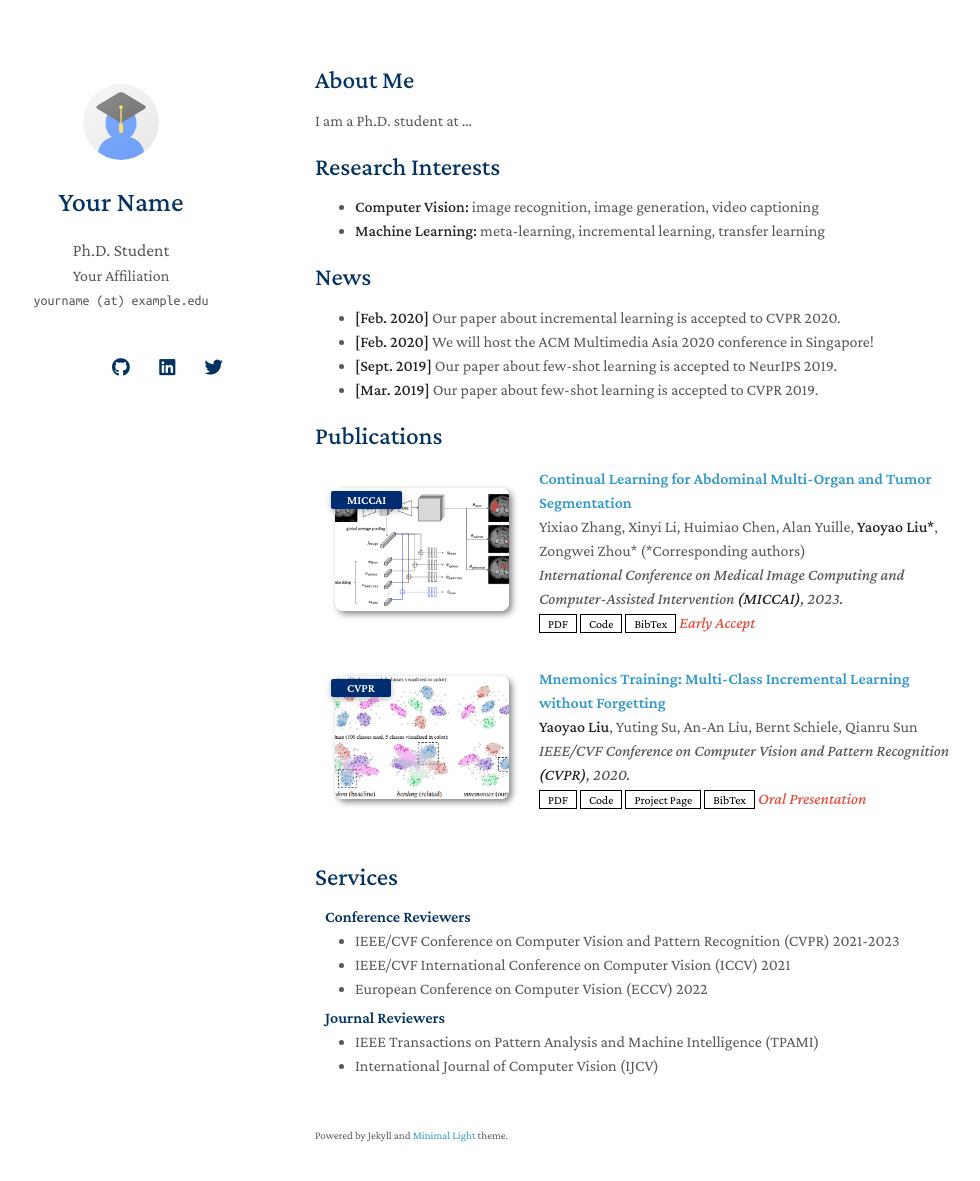
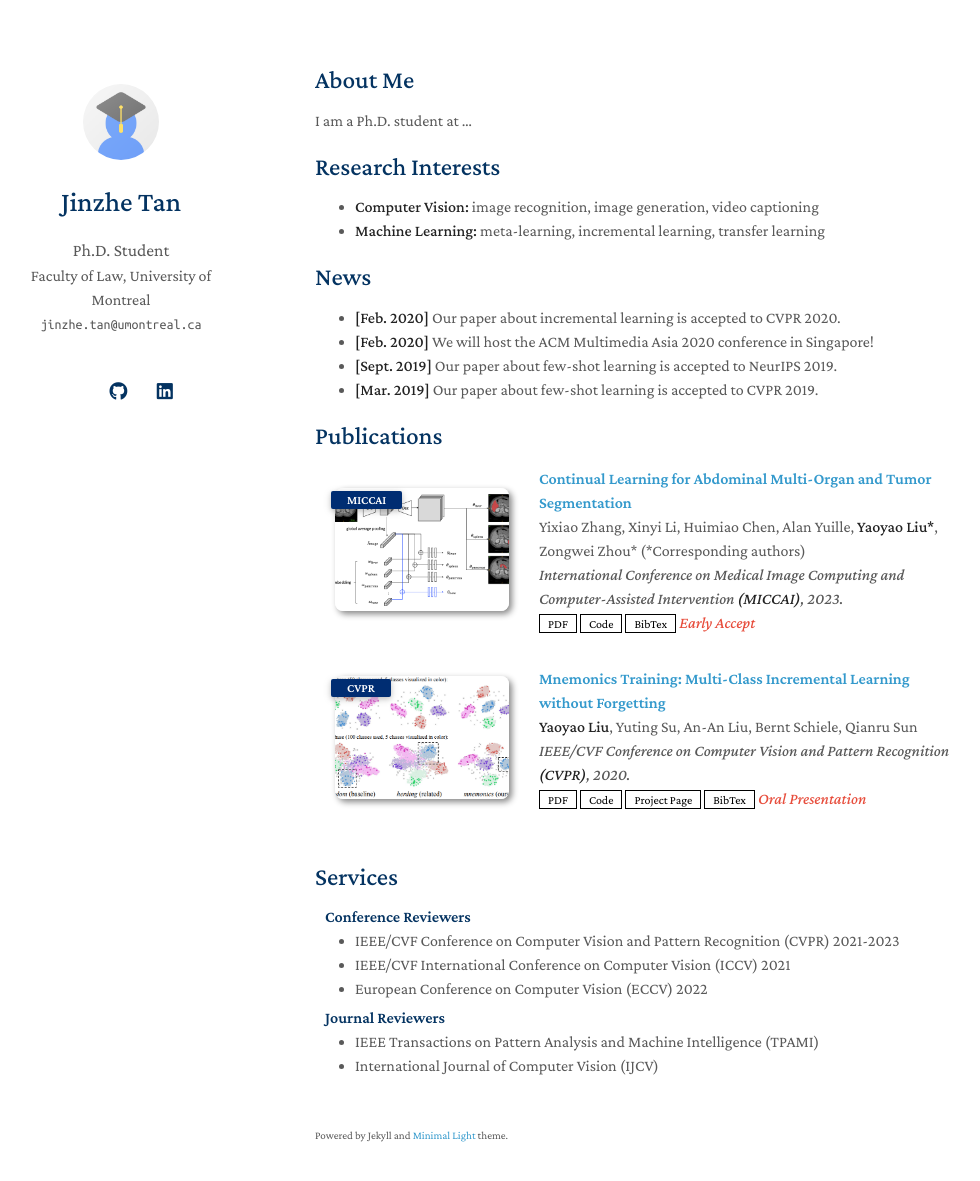
Before and after one commit to JinzheTan/jinzhetan.github.io, a Jekyll site: the page built from index.md, in a window 1280 px wide and 1216 px high. Shown: the top 1181 px of the window, without its empty margins (155-1135 px from the left). Built offline with Jekyll 4.4.1, drawn with Linux system fonts in a browser that asks for light colours; nearby versions of some CDN libraries; a style sheet for code colours, icons or effects is not loaded; our own code applies the rules of GitHub Pages for plain Markdown files.

Commit message:
Update _config.yml
added information

```diff
--- a/_config.yml
+++ b/_config.yml
@@ -1,22 +1,22 @@
 # Basic Information
-title: Your Name
+title: Jinzhe Tan
 position: Ph.D. Student
-affiliation: Your Affiliation
-email: yourname (at) example.edu
+affiliation: Faculty of Law, University of Montreal
+email: jinzhe.tan@umontreal.ca
 
 # Search Engine Optimization (SEO)
 # The following information is used to improve the website traffic from search engines, e.g., Google.
-keywords: minimal light
-description: The Minimal Light is a simple and elegant jekyll theme for academic personal homepage.
+keywords: Jinzhe Tan
+description: Jinzhe Tan is a Ph.D. Student at University of Montreal, interested in Artificial Intelligence and law.
 canonical: https://minimal-light-theme.yliu.me/
 
 # Links
 # If you don't need one of them, you may delete the corresponding line.
 google_scholar: https://scholar.google.com/
-cv_link: assets/files/curriculum_vitae.pdf
-github_link: https://github.com/
-linkedin: https://www.linkedin.com/
-twitter: https://twitter.com/
+# cv_link: assets/files/curriculum_vitae.pdf
+github_link: https://github.com/JinzheTan
+linkedin: https://www.linkedin.com/in/jinzhe-tan-638b91200/
+# twitter: https://twitter.com/
 
 # Images (e.g., your profile picture and your website's favicon)
 # "favicon" and "favicon_dark" are used for the light and dark modes, respectively.
```
